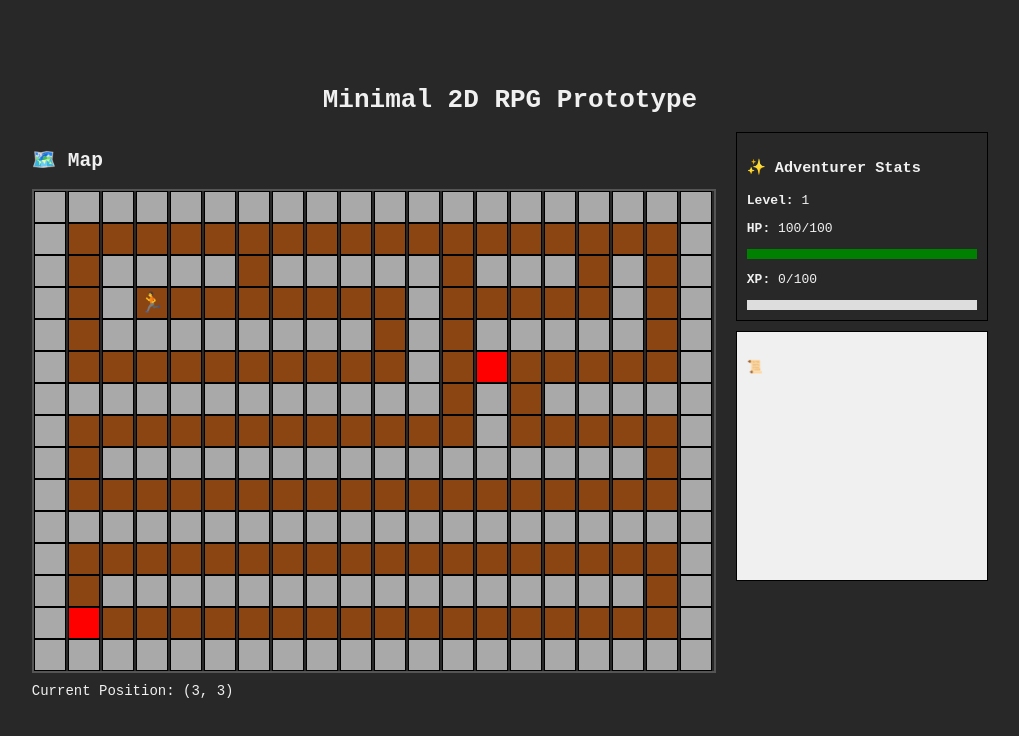
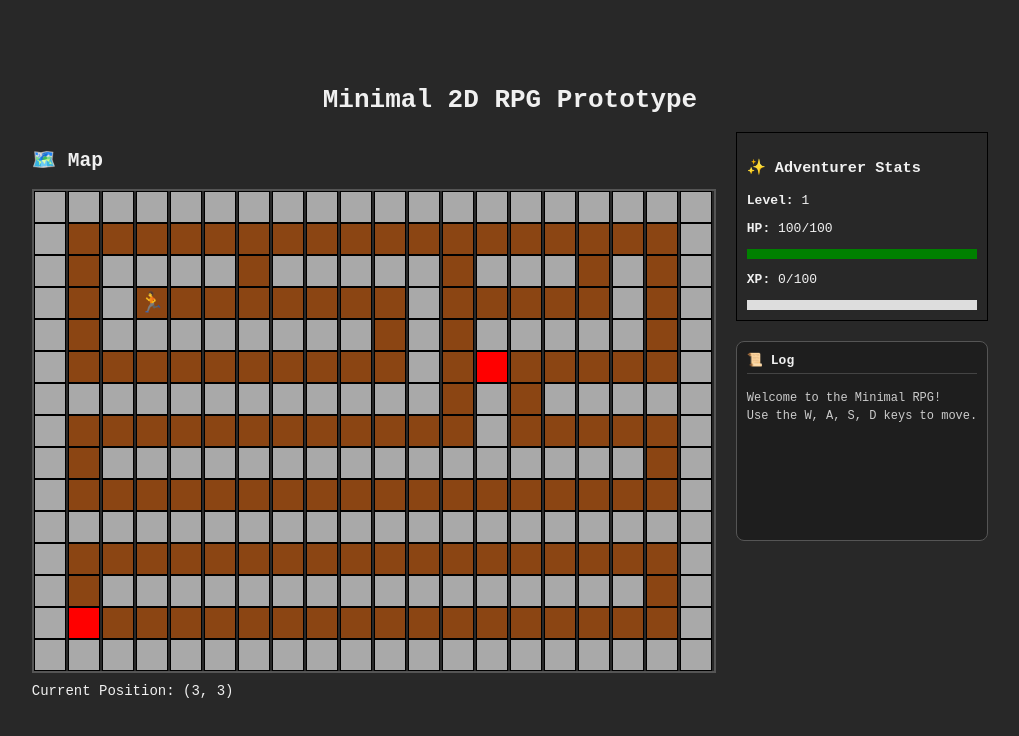
Before and after one commit to noki03/sample-game-1, a React (Vite) app in the folder rpg-hybrid-prototype/: page / in a window 1280 px wide. Shown: the top 736 px of the page, without its empty margins (130-1149 px from the left). Built offline with nearby package versions, Linux system fonts and the light colour scheme.

Commit message:
feat: sample combat log

```diff
--- a/rpg-hybrid-prototype/src/components/CombatLog.jsx
+++ b/rpg-hybrid-prototype/src/components/CombatLog.jsx
@@ -2,24 +2,47 @@ import React, { useEffect, useRef } from 'react';
 
 const CombatLog = ({ log, gameState }) => {
     const logEndRef = useRef(null);
+    const isCombat = gameState === 'COMBAT';
 
-    // Auto-scroll to the bottom when the log updates
     useEffect(() => {
         logEndRef.current?.scrollIntoView({ behavior: "smooth" });
     }, [log]);
 
+    const getMessageStyle = (message) => {
+        let color = '#ccc';
+        let fontWeight = 'normal';
+
+        if (message.includes('LEVEL UP')) {
+            color = '#f1c40f'; // Gold
+            fontWeight = 'bold';
+        }
+        else if (message.includes('Found a Potion')) color = '#9b59b6'; // Purple
+        else if (message.includes('Used potion')) color = '#2ecc71'; // Green
+        else if (message.includes('Victory')) color = '#2ecc71';
+        else if (message.includes('wild monster')) color = '#e74c3c';
+        else if (message.includes('Ouch')) color = '#f39c12';
+
+        return { margin: '4px 0', fontSize: '12px', color, fontWeight, fontFamily: 'monospace' };
+    };
+
     return (
         <div style={{
-            border: '1px solid black',
+            border: isCombat ? '2px solid #c0392b' : '1px solid #555',
             padding: '10px',
-            height: '250px',
-            overflowY: 'scroll',
-            marginTop: '10px',
-            backgroundColor: gameState === 'COMBAT' ? '#ffcccc' : '#f0f0f0' // Highlight combat state
+            height: '200px',
+            overflowY: 'auto',
+            marginTop: '20px',
+            backgroundColor: isCombat ? '#2c0b0b' : '#1e1e1e',
+            borderRadius: '8px',
+            transition: 'background-color 0.3s'
         }}>
-            <h4>📜 Game Log ({gameState})</h4>
+            <h4 style={{ marginTop: 0, borderBottom: '1px solid #444', paddingBottom: '5px' }}>
+                📜 Log <span style={{ fontSize: '0.8em', color: isCombat ? '#e74c3c' : '#888' }}>
+                    {gameState === 'COMBAT' ? '(COMBAT!)' : ''}
+                </span>
+            </h4>
             {log.map((message, index) => (
-                <p key={index} style={{ margin: '2px 0', fontSize: '12px' }}>
+                <p key={index} style={getMessageStyle(message)}>
                     {message}
                 </p>
             ))}
```
